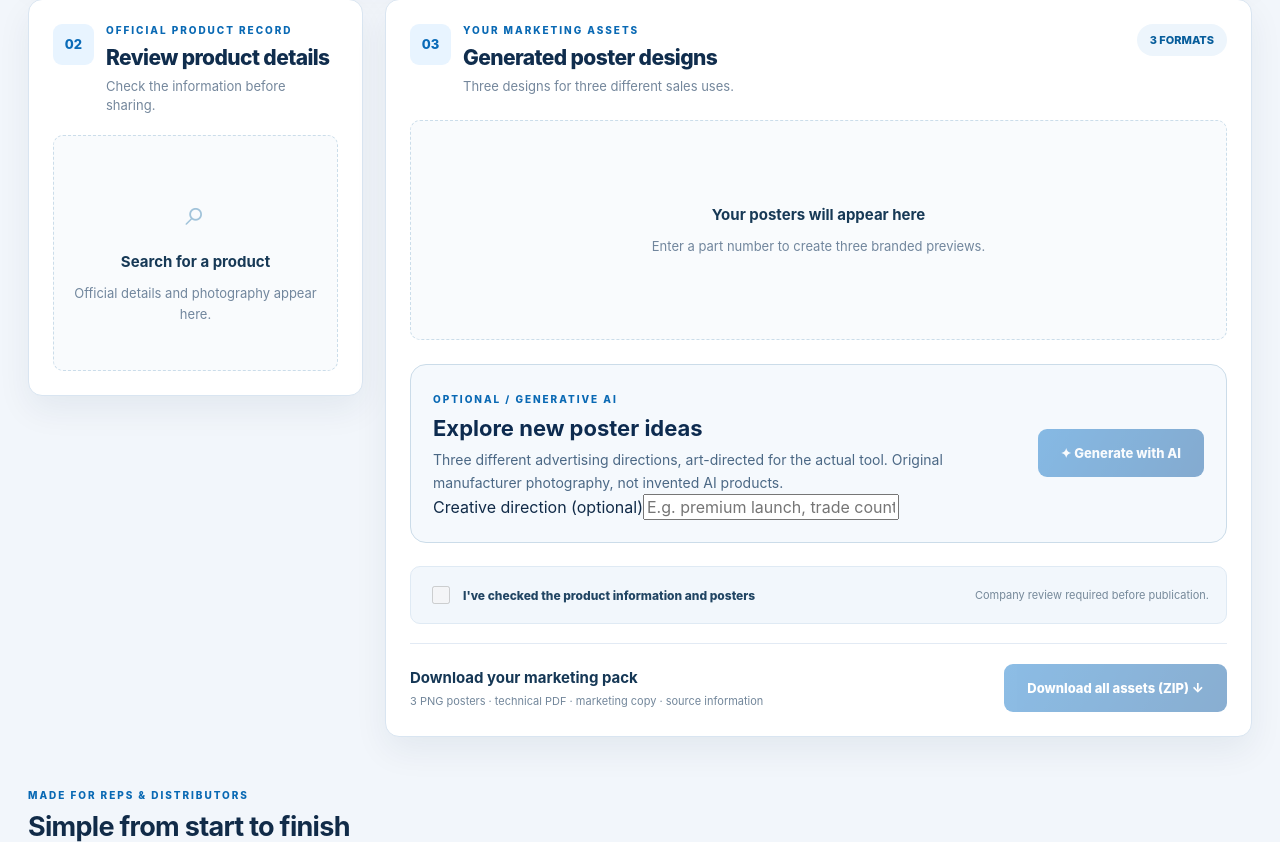
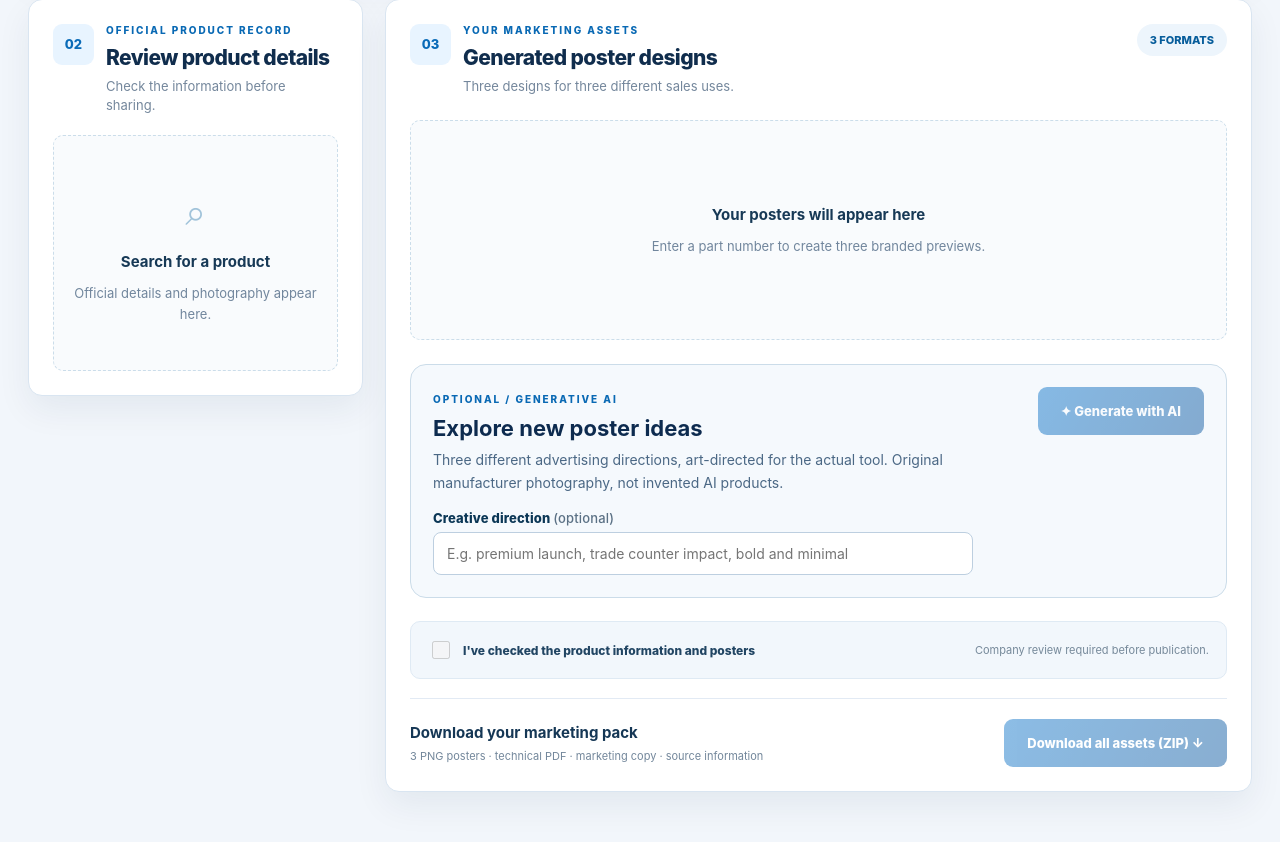
Before and after one commit to bensloftus17-netizen/laser-product-studio, a Flask app: page / in a window 1280 px wide. Shown: the part 1174-2016 px from the top of the page. Run offline with Flask 3, Linux system fonts and the light colour scheme.

Commit message:
Style optional generative creative direction input and dramatic poster previews

```diff
--- a/static/styles.css
+++ b/static/styles.css
@@ -284,3 +284,11 @@ footer{border-top:1px solid #dce7f0;padding:19px 0 30px;color:#778ba0;font-size:
 .ai-error,.ai-loading{grid-column:1/-1;padding:14px;background:white;border-radius:8px;font-size:14px}
 .ai-error{color:#a12626}
 @media(max-width:760px){.ai-ideas{grid-template-columns:1fr}.ai-explore{padding:16px}.ai-explore-top .primary{width:100%}}
+
+/* User-directed generative art direction: compact and optional. */
+.ai-prompt-label{display:block;font-weight:800;letter-spacing:.01em;font-size:13px;color:#0b3756;margin-top:16px;margin-bottom:6px}
+.ai-prompt-label span{font-weight:500;color:#5b7185}
+.ai-brief{display:block;width:100%;max-width:540px;background:#fff;border:1px solid #bdcfe0;border-radius:8px;padding:12px 13px;font:inherit;font-size:14px;color:#17344e;outline:none}
+.ai-brief:focus{border-color:#0874bd;box-shadow:0 0 0 3px rgba(8,116,189,.13)}
+.ai-idea img{aspect-ratio:4/5;object-fit:contain;background:#dfeaf3}
+.ai-explore-top{align-items:flex-start}
```
